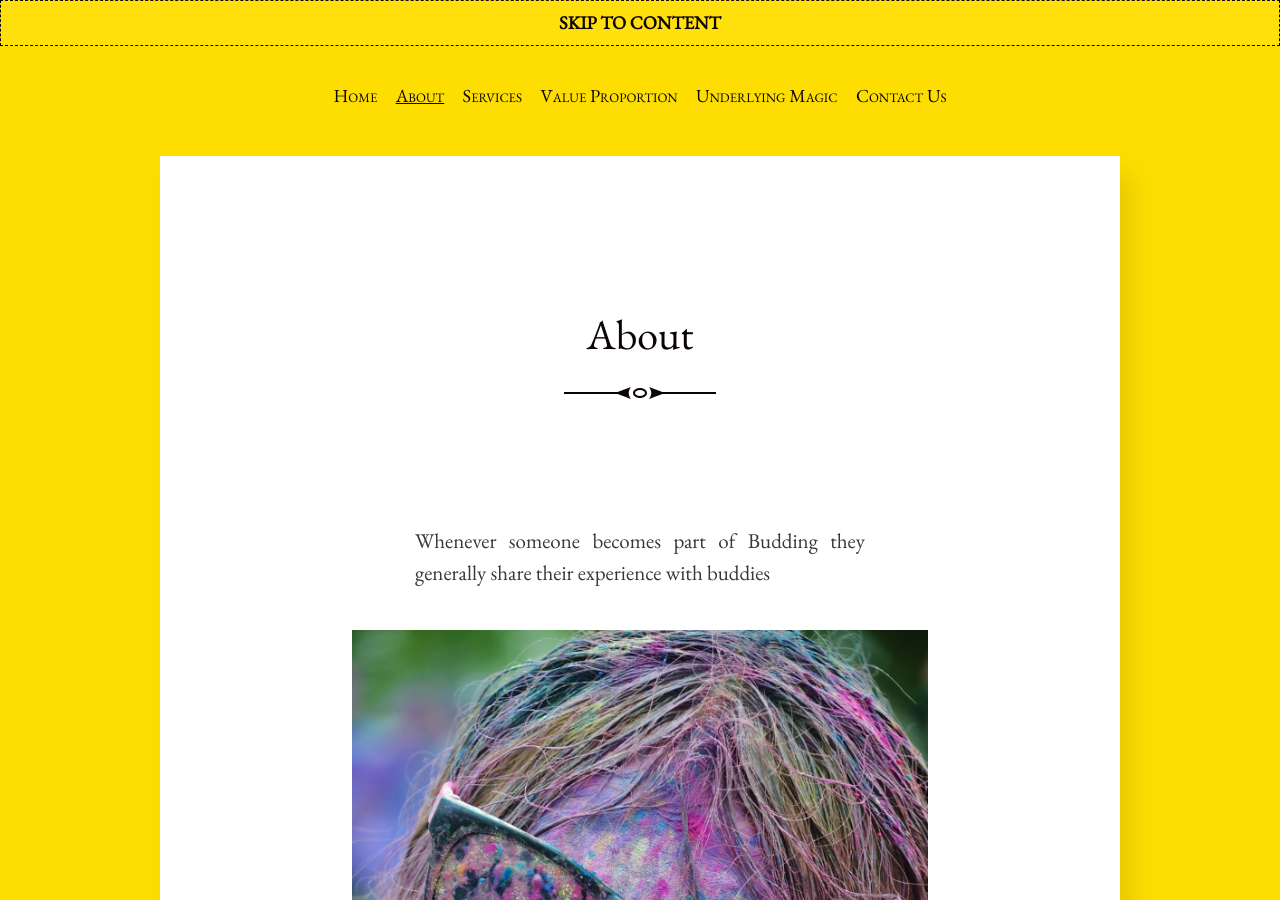
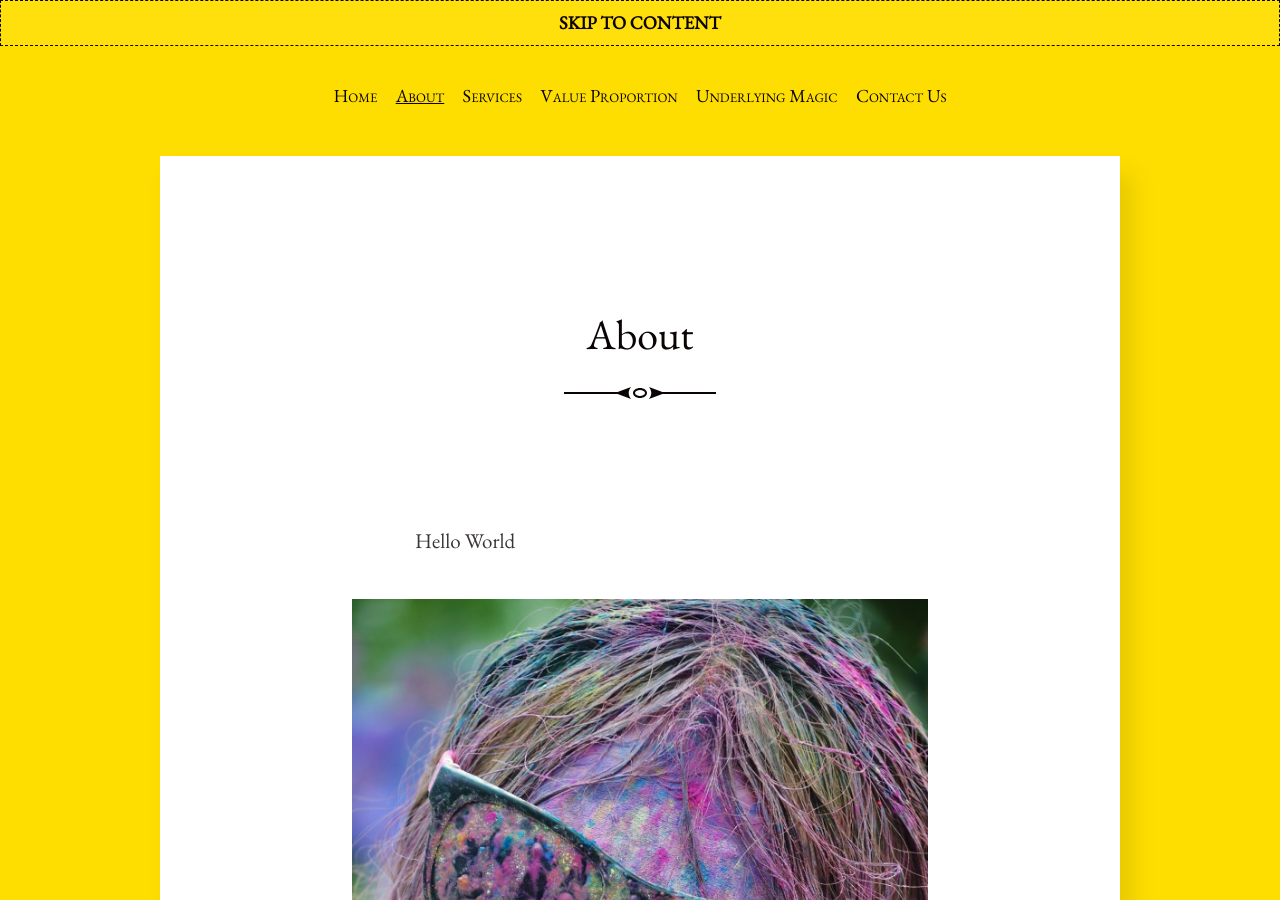
Before and after one commit to budding-bee/budding-bee.github.io, a Jekyll site: the page built from about.md, in a window 1280 px wide and 900 px high. Built offline with Jekyll 4.4.1, drawn with Linux system fonts in a browser that asks for light colours; nearby versions of some CDN libraries.

Commit message:
Updated About

```diff
--- a/about.md
+++ b/about.md
@@ -3,7 +3,7 @@ title: About
 layout: post
 ---
 
->Whenever someone becomes part of Budding they generally share their experience with buddies
+>  Hello World
 
 <figure>
   <img alt="Holi Image" src="{{site.baseurl}}/assets/images/holi.jpg" />
```
